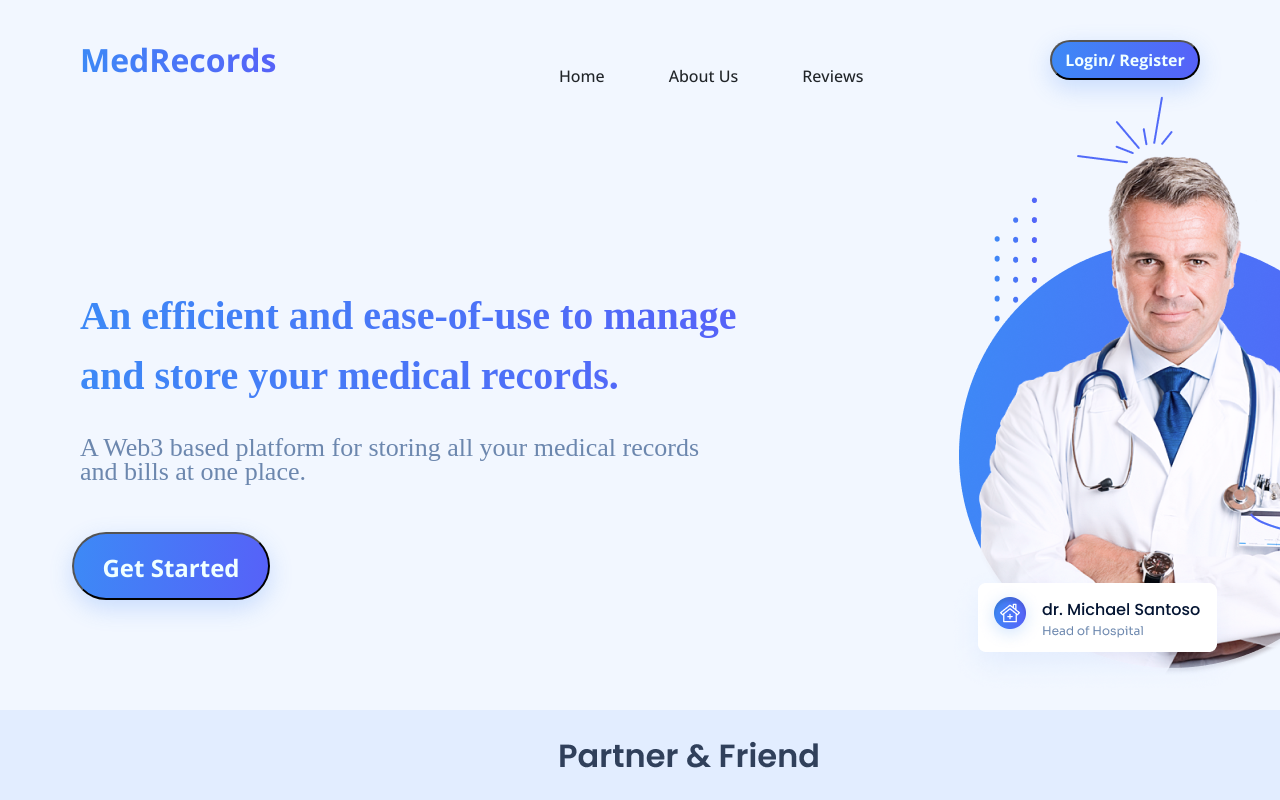
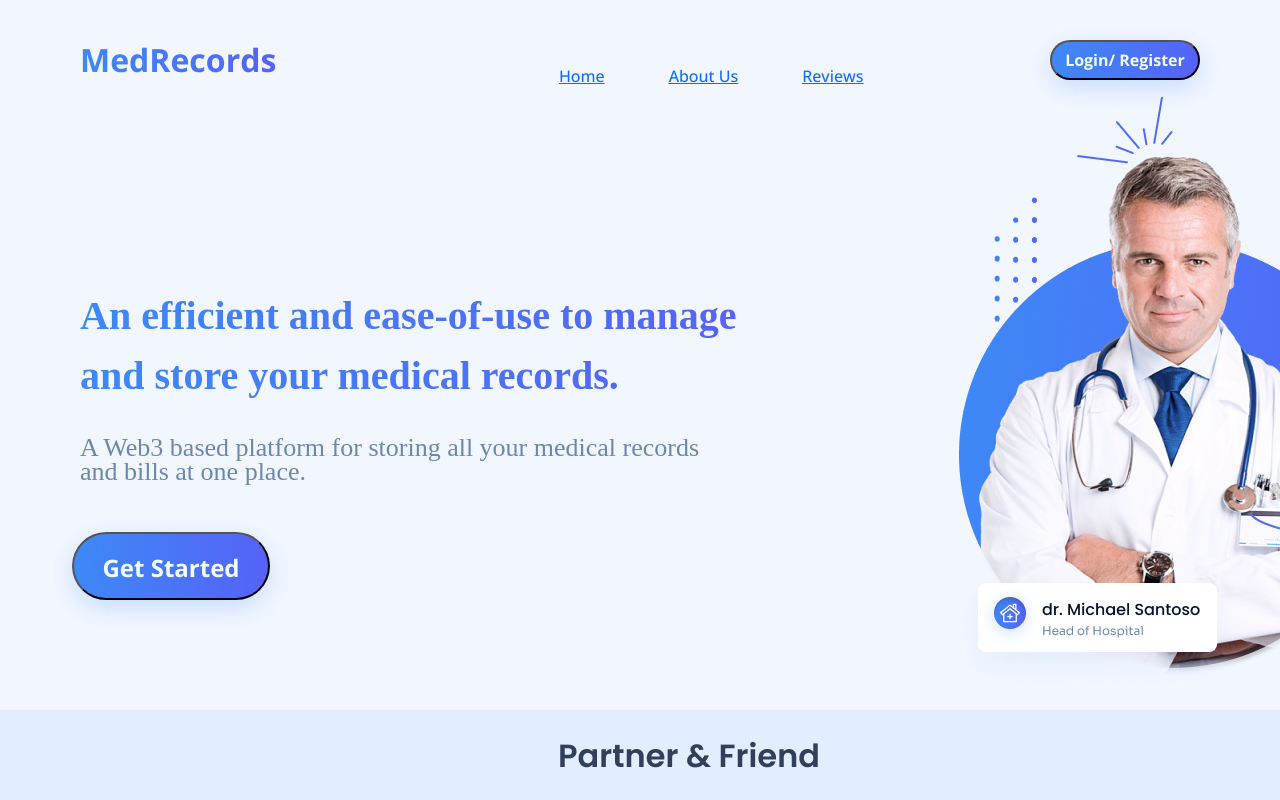
Before and after one commit to KaranjitSaha/Medical-App, a React (Create React App) app in the folder med-records/: page /homepage in a window 1280 px wide. Shown: the top 800 px of the page. Built offline with nearby package versions, Linux system fonts and the light colour scheme.

Commit message:
routings

```diff
--- a/med-records/package.json
+++ b/med-records/package.json
@@ -21,6 +21,7 @@
     "react-dom": "^18.2.0",
     "react-router-dom": "^6.4.3",
     "react-scripts": "5.0.1",
+    "react-scroll": "^1.8.8",
     "stream-browserify": "^3.0.0",
     "web-vitals": "^2.1.4",
     "web3.storage": "^3.1.0"
--- a/med-records/src/pages/homepage.js
+++ b/med-records/src/pages/homepage.js
@@ -2,13 +2,14 @@ import React from "react";
 // import ReactDOM from 'react-dom';
 // import {Link} from 'react-router-dom'
 import "./homepage.css";
+import {Link} from 'react-scroll'
 import Footer from '../components/Footer'
 import Modal from '../components/Modal';
 import {useNavigate} from 'react-router-dom'
 const Homepage = () => {
 
 
-  const navigate = useNavigate()
+  const navigate = useNavigate();
 
   const signupHandler = (e) => {
     e.preventDefault();
@@ -26,9 +27,17 @@ const Homepage = () => {
         </div>
 
         <div className="options">
-          <div className="option">Home</div>
-          <div className="option">About Us</div>
-          <div className="option">Reviews</div>
+          <a href="/">
+            <div className="option">Home</div>
+          </a>
+          <a href="">
+            <Link to="about-us" spy={true} className="option">About Us</Link>
+          </a>
+          {/* <div Link to="about-us"/ spy={true} smooth={true} className="option">About Us</div> */}
+          {/* <div className="option">Reviews</div> */}
+          <a href="">
+            <Link to="reviews" spy={true} className="option">Reviews</Link>
+          </a>
         </div>
 
         <button type="button" className="login-btn" onClick={signupHandler}>
@@ -57,20 +66,20 @@ const Homepage = () => {
         </div>
       </div>
 
-      <div className="partnerBox">
-        <div className="partners"></div>
+      <div className="partnerBox" >
+        <div className="partners" ></div>
         <div className="home-img" style={{ marginLeft: 120 }}>
           <img src={require("../assets/Partners.png")} alt="rjgbekgn"></img>
         </div>
       </div>
-      <div className="feature-box">
+      <div className="feature-box" id="about-us">
         <div className="home-img" style={{ marginLeft: 120 }}>
           <img src={require("../assets/Features.png")} alt="rjgbekgn"></img>
         </div>
       </div>
       <div>
         <div className="home-img" style={{ marginLeft: 240 }}>
-          <img src={require("../assets/Testimonials.png")} alt="rjgbekgn"></img>
+          <img src={require("../assets/Testimonials.png")} alt="rjgbekgn" id="reviews"></img>
         </div>
       </div>
       < Footer />
--- a/med-records/src/pages/signup.jsx
+++ b/med-records/src/pages/signup.jsx
@@ -5,7 +5,7 @@ import Navbar from '../components/Navbar';
 import { useState } from "react";
 import { ethers } from "ethers";
 import { getCurrentTime } from "../logic/interface";
-
+import { useNavigate } from "react-router-dom";
 
 export default function SignUpPage() {
   const [walletAddress, setWalletAddress] = useState("No Address")
@@ -721,6 +721,13 @@ export default function SignUpPage() {
     }
   ]
 
+  const navigate = useNavigate();
+
+  const showDocsHandler = (e) => {
+    e.preventDefault();
+    navigate('/showDocs');
+  }
+
   // async function requestAccount() {
   //   console.log("Requesting account ....")
   //   // Checking if Meta Mask Extension is existing
@@ -784,7 +791,7 @@ export default function SignUpPage() {
 
               <br />
               <br />
-              <button type="button" class="btn btn-primary btn-lg" style={{marginLeft:10, backgroundColor: '#4461F2', fontFamily: "Open Sans"}}>
+              <button type="button" class="btn btn-primary btn-lg" style={{marginLeft:10, backgroundColor: '#4461F2', fontFamily: "Open Sans"}} onClick={showDocsHandler}>
                 Login / Signup
               </button> <br />
             </div>
```
Also changed, not shown: 1 other file (tests, documents, lock files or other folders).
